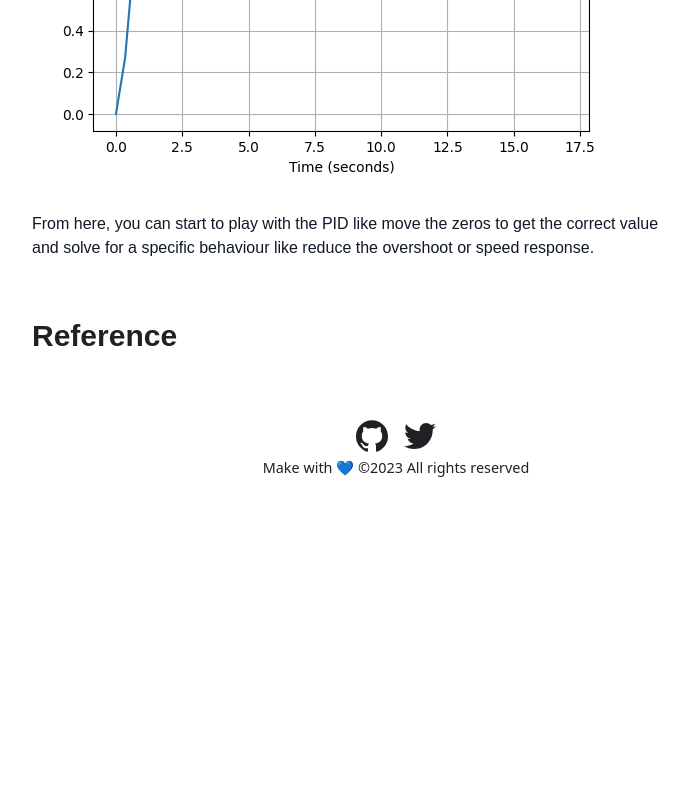
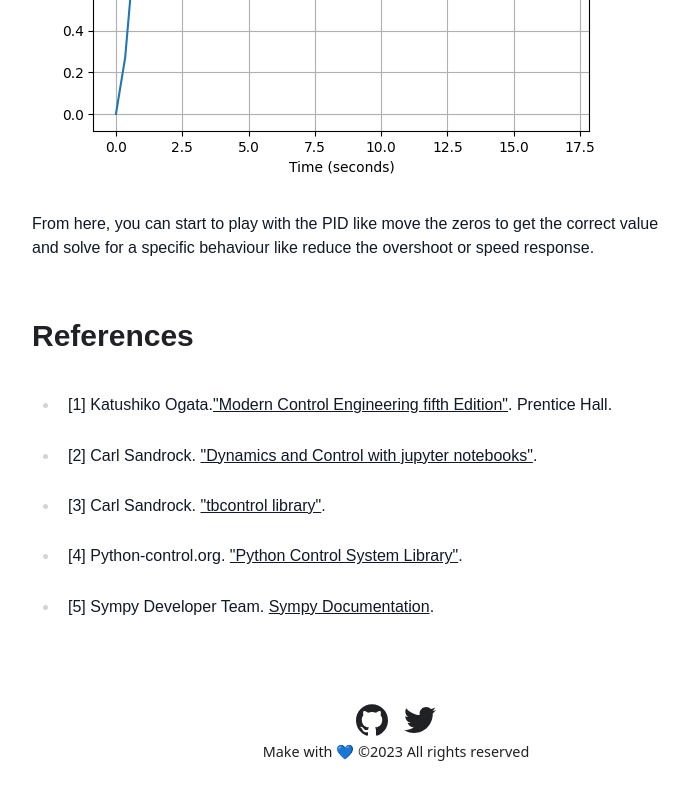
Before and after one commit to alefram/Alefram.github.io, a Next.js app: page /posts/Building-PID-controller-in-Python-from-scratch in a window 1280 px wide. Shown: the part 7687-8487 px from the top of the page, without its empty margins (244-933 px from the left). Before the commit the page ends 8217 px from the top, so only its background shows below. Built offline with nearby package versions, Linux system fonts and the light colour scheme; a web font is replaced by a local one.

Commit message:
add references

```diff
--- a/pages/posts/Building-PID-controller-in-Python-from-scratch.mdx
+++ b/pages/posts/Building-PID-controller-in-Python-from-scratch.mdx
@@ -323,10 +323,22 @@ correct value and solve for a specific behaviour like reduce the overshoot or sp
 response.
 
 
+## References
+
+* [1] Katushiko Ogata.["Modern Control Engineering fifth Edition"](https://www.amazon.com/Modern-Control-Engineering-Katsuhiko-Ogata/dp/0136156738).
+Prentice Hall.
+
+* [2] Carl Sandrock. ["Dynamics and Control with jupyter notebooks"](https://dynamics-and-control.readthedocs.io/en/latest/2_Control/2_Laplace_domain_analysis_of_control_systems/SymPy%20Routh%20Array.html).
+
+* [3] Carl Sandrock. ["tbcontrol library"](https://github.com/alchemyst/Dynamics-and-Control/blob/master/tbcontrol/symbolic.py).
+
+* [4] Python-control.org. ["Python Control System Library"](https://python-control.readthedocs.io/en/0.9.3.post2/).
+
+* [5] Sympy Developer Team. [Sympy Documentation](https://docs.sympy.org/latest/index.html).
 
 
 
-## Reference
+
 
 
 export default ({ children }) => <Layout meta={meta}>{children}</Layout>
```
